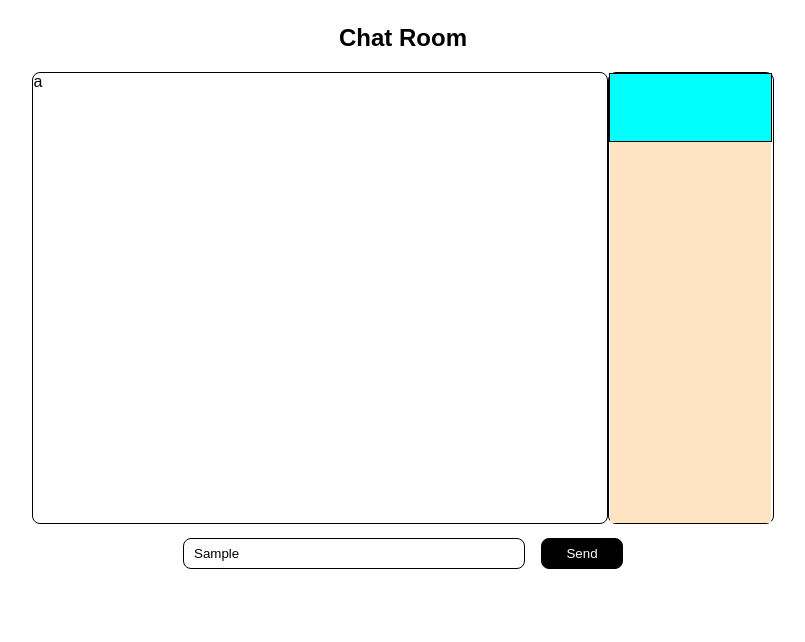
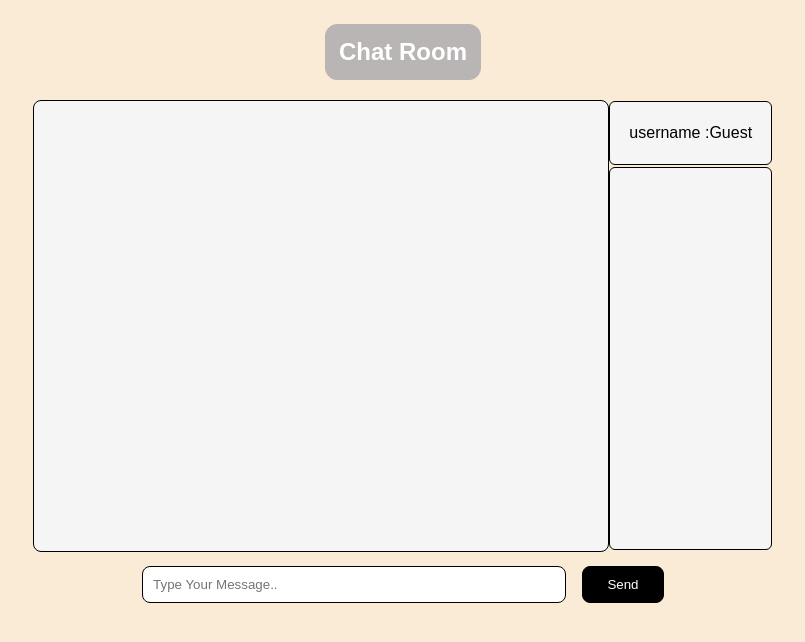
Before and after one commit to prashantpanchani/chatApp, a website: page public/html/chat.html in a window 1280 px wide. Both pictures are taken after typing "Sample" into the empty fields and a click on the button "Send". Shown: the whole page, without its empty margins (237-1042 px from the left). Drawn offline with nearby package versions, Linux system fonts and the light colour scheme; no server answers.

Commit message:
implemented chatroom communication with specified format

```diff
--- a/public/css/chat.css
+++ b/public/css/chat.css
@@ -1,6 +1,7 @@
 /* Center the whole page content */
 body {
     display: flex;
+    background-color: antiquewhite;
     justify-content: center;
     align-items: center;
     flex-direction: column;
@@ -11,6 +12,11 @@ body {
 
   /* Header */
   h2 {
+    background-color: #bab5b5;
+    color: white;
+    border: 1px solid #bab5b5;
+    border-radius: 0.5em;
+    padding: 1%;
     margin-top: 1em;
     font-size: 1.5rem;
   }
@@ -35,16 +41,21 @@ body {
 
   /* Message area */
   .message-area {
+    background-color: whitesmoke;
     width: 70%;
     border: 1px solid black;
     border-radius: 0.5rem;
     height: 100%;
+    text-align: right;
+    /* padding-right: 20px; */
+    display: block;
+    overflow-y: auto;
   }
 
   /* Sidebar */
   .sidebar {
     width: 20%;
-    border: 1px solid black;
+    /* border: 1px solid black; */
     border-radius: 0.5rem;
     height: 100%;
     display: flex;
@@ -54,16 +65,27 @@ body {
 
   /* Sidebar header */
   .sidebar-header {
-    height: 15%;
-    background-color: aqua;
+    background-color: whitesmoke;
+    height: 14%;
+    display: flex;
+    justify-content: center;
+    align-items: center;
+    margin: 1px;
+    border-radius: 6px;
     border: 1px solid black;
     width: 98%;
   }
 
   /* Sidebar body */
   .sidebar-body {
+    background-color: whitesmoke;
     height: 85%;
-    background-color: bisque;
+    justify-content: center;
+    align-items: center;
+    margin: 1px;
+    margin-bottom: 0;
+    border-radius: 6px;
+    border: 1px solid black;
     width: 98%;
   }
 
@@ -73,15 +95,16 @@ body {
     flex-direction: row;
     justify-content: center;
     width: 80%;
+    height: 20%;
     margin-top: 1em;
   }
 
   /* Message input */
   .message-input {
-    width: 40%;
+    width: 50%;
     border: 1px solid black;
     border-radius: 0.5rem;
-    height: 2em;
+    height: 2.5em;
     padding-left: 10px;
   }
 
@@ -94,4 +117,9 @@ body {
     border: 1px solid black;
     border-radius: 0.5rem;
     cursor: pointer;
+
   }
+
+  .send-button:active {
+    opacity: 0.5;
+  }
--- a/public/html/chat.html
+++ b/public/html/chat.html
@@ -1,25 +1,31 @@
 <!DOCTYPE html>
 <html lang="en">
-<head>
-    <meta charset="UTF-8">
-    <meta name="viewport" content="width=device-width, initial-scale=1.0">
+  <head>
+    <meta charset="UTF-8" />
+    <meta name="viewport" content="width=device-width, initial-scale=1.0" />
     <title>Document</title>
     <link rel="stylesheet" href="/public/css/chat.css" />
-</head>
-<body>
+  </head>
+  <body>
     <h2>Chat Room</h2>
     <div class="chat-container">
       <div class="chat-row">
-        <div class="message-area">a</div>
+        <div class="message-area"></div>
         <div class="sidebar">
           <div class="sidebar-header"></div>
           <div class="sidebar-body"></div>
         </div>
       </div>
       <div class="input-row">
-        <input type="text" placeholder="Type Your Message.." class="message-input" />
-        <button class="send-button">Send</button>
+        <input
+          type="text"
+          placeholder="Type Your Message.."
+          class="message-input"
+        />
+        <button class="send-button" type="submit">Send</button>
       </div>
     </div>
+    <script src="/socket.io/socket.io.js"></script>
+    <script src="/public/js/chat.js"></script>
   </body>
 </html>
--- /dev/null
+++ b/public/js/chat.js
@@ -0,0 +1,48 @@
+
+const socket = io("ws://localhost:3000");
+
+
+const sidebarHeader = document.querySelector(".sidebar-header");
+const usernamePar = document.createElement("p");
+const username = localStorage.getItem("username");
+usernamePar.innerText = "username :" + (username ?? 'Guest');
+sidebarHeader.appendChild(usernamePar)
+
+const sendButton = document.querySelector(".send-button");
+
+sendButton.addEventListener("click", () => {
+    const input = document.querySelector(".message-input");
+    if (input.value) {
+        const timestamp = new Date().toLocaleTimeString();
+        socket.emit("chat message", {
+            message: input.value,
+            timestamp,
+            username,
+        });
+        input.value = "";
+    }
+});
+socket.on("chat message", (msg) => {
+    console.log(msg);
+    const messageArea = document.querySelector(".message-area");
+    const outerDiv = document.createElement("div");
+    const messagePar = document.createElement("p");
+    const timeSpan = document.createElement("span");
+
+    outerDiv.style.margin = "1%";
+    outerDiv.style.padding = "2%";
+    outerDiv.style.backgroundColor = "#bab5b5";
+    outerDiv.style.borderRadius = "0.7em";
+    messagePar.style.margin = "auto";
+    messagePar.innerText = msg.username + " : " + msg.message;
+    timeSpan.innerText = msg.timestamp;
+
+    outerDiv.appendChild(messagePar);
+    outerDiv.appendChild(timeSpan);
+    messageArea.appendChild(outerDiv);
+});
+
+socket.on("connect", (socket) => {
+    console.log(`${localStorage.getItem("username")} connected `);
+});
+socket.on("disconnect", () => { });
```
Also changed, not shown: package.json (+7 -1 lines), public/html/index.html (+15 -12 lines), server.js (+20 -6 lines), 1 other file.
